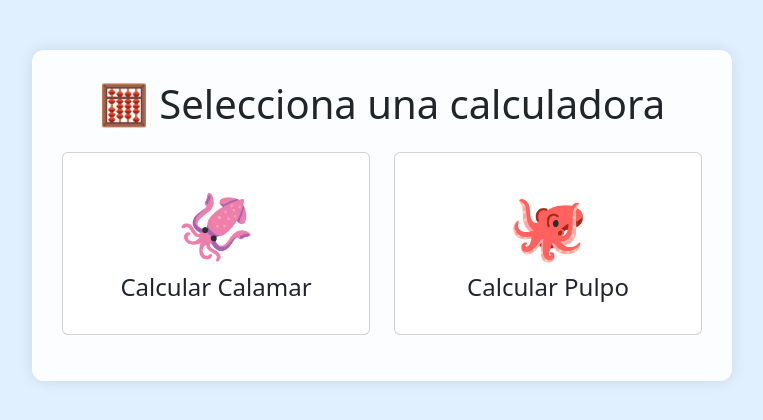
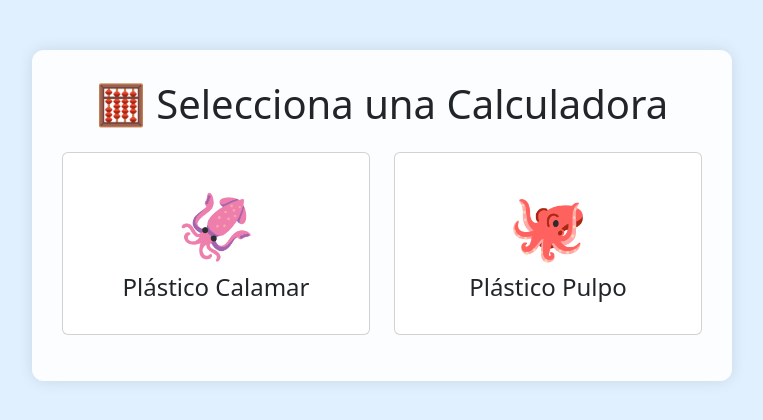
Before and after one commit to Jaime-Salv/calculadora-web, a Flask app: page / in a window 1280 px wide. Shown: the top 420 px of the page, without its empty margins (258-1021 px from the left). Run offline with Flask 3, Linux system fonts and the light colour scheme.

Commit message:
Add files via upload

```diff
--- a/templates/index.html
+++ b/templates/index.html
@@ -2,7 +2,8 @@
 <!DOCTYPE html>
 <html>
 <head>
-    <title>Menú Principal – Calculadoras 🧮</title>
+    <title>AFRAMAR Programas</title>
+    <link rel="icon" href="{{ url_for('static', filename='favicon.ico') }}">
     <link href="https://cdn.jsdelivr.net/npm/bootstrap@5.3.2/dist/css/bootstrap.min.css" rel="stylesheet">
     <style>
         body {
@@ -31,13 +32,13 @@
 </head>
 <body>
 <div class="contenido">
-    <h1 class="mb-4">🧮 Selecciona una calculadora</h1>
+    <h1 class="mb-4">🧮 Selecciona una Calculadora</h1>
     <div class="row">
         <div class="col-md-6 mb-3">
             <a href="/calamar" class="text-decoration-none text-dark">
                 <div class="card card-opcion p-4">
                     <div class="emoji">🦑</div>
-                    <h4>Calcular Calamar</h4>
+                    <h4>Plástico Calamar</h4>
                 </div>
             </a>
         </div>
@@ -45,7 +46,7 @@
             <a href="/pulpo" class="text-decoration-none text-dark">
                 <div class="card card-opcion p-4">
                     <div class="emoji">🐙</div>
-                    <h4>Calcular Pulpo</h4>
+                    <h4>Plástico Pulpo</h4>
                 </div>
             </a>
         </div>
```
Also changed, not shown: templates/base.html (+3 -16 lines).
